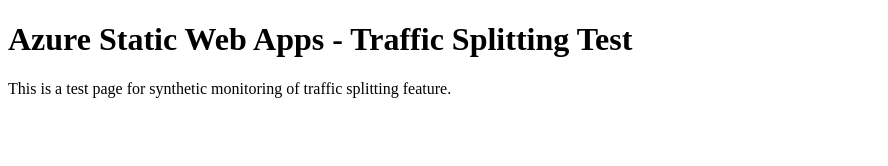
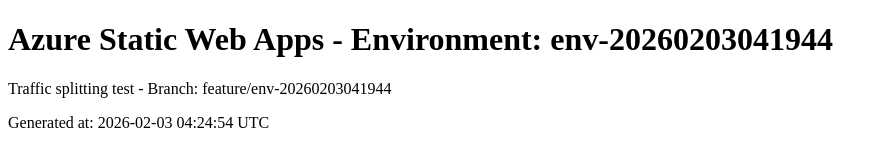
Before and after one commit to skylathadani-ms/synthetics-swa-traffic-20260203041944, a plain HTML site: page index.html in a window 1280 px wide. Shown: the whole page, without its empty margins (0-888 px from the left). Drawn offline with Linux system fonts and the light colour scheme.

Commit message:
Update index.html for env-20260203041944

```diff
--- a/index.html
+++ b/index.html
@@ -1,10 +1,11 @@
 <!DOCTYPE html>
 <html>
 <head>
-<title>Synthetics Test - Traffic Splitting</title>
+<title>Environment: env-20260203041944</title>
 </head>
 <body>
-<h1>Azure Static Web Apps - Traffic Splitting Test</h1>
-<p>This is a test page for synthetic monitoring of traffic splitting feature.</p>
+<h1>Azure Static Web Apps - Environment: env-20260203041944</h1>
+<p>Traffic splitting test - Branch: feature/env-20260203041944</p>
+<p>Generated at: 2026-02-03 04:24:54 UTC</p>
 </body>
 </html>
```
